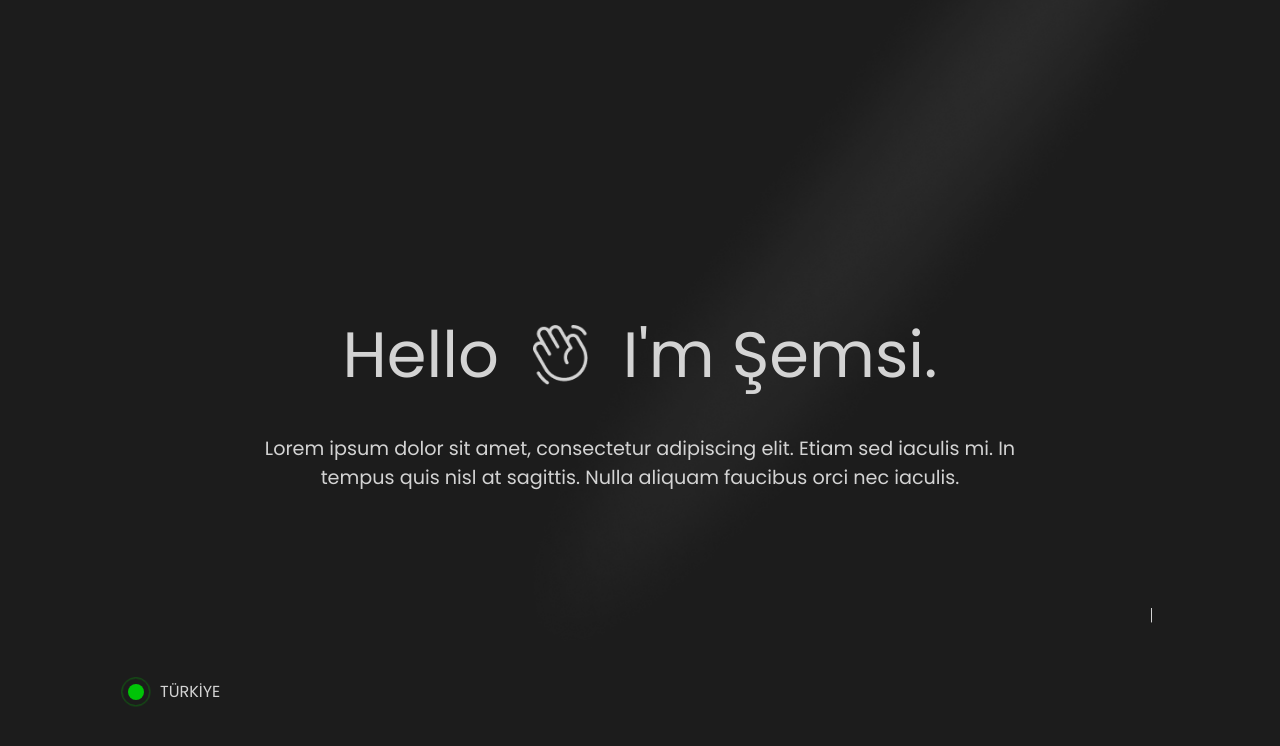
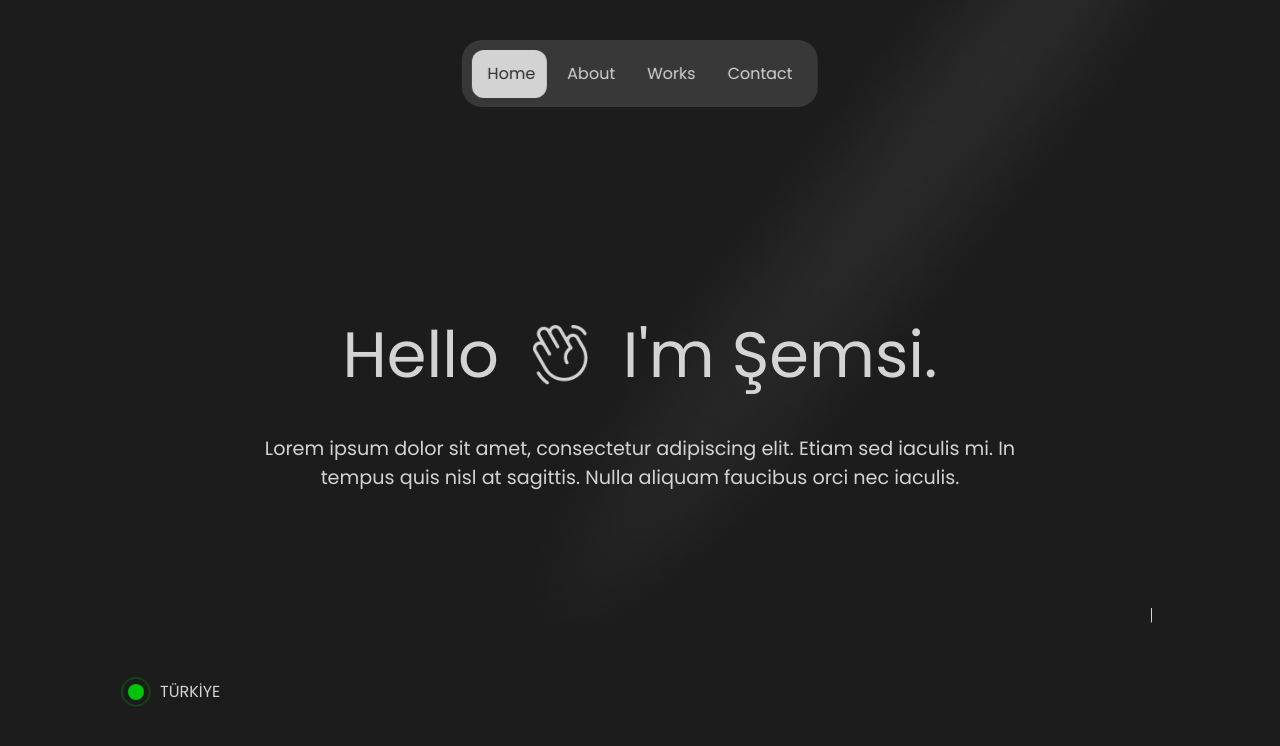
Before and after one commit to semsi-gungor/personal-portfolio, a Next.js app: page / in a window 1280 px wide. Shown: the top 746 px of the page. Built offline with nearby package versions, Linux system fonts and the light colour scheme.

Commit message:
chore: add navbar to layout

```diff
--- a/src/app/layout.tsx
+++ b/src/app/layout.tsx
@@ -1,6 +1,7 @@
 import type { Metadata } from "next";
 import { Poppins } from "next/font/google";
 import "./globals.css";
+import Navbar from "@/components/Navbar";
 
 const font = Poppins({
   subsets: ["latin"],
@@ -23,6 +24,7 @@ export default function RootLayout({
         className={font.className}
         style={{ backgroundColor: "var(--dark)" }}
       >
+        <Navbar />
         {children}
       </body>
     </html>
--- a/src/components/Navbar/styles.module.scss
+++ b/src/components/Navbar/styles.module.scss
@@ -25,7 +25,7 @@ $padding: 0.6rem;
       gap: 8px;
       align-items: center;
       justify-content: center;
-      color: $lightest;
+      color: var(--lighter);
       padding-inline: 1rem;
       padding-block: 0.75rem;
       cursor: pointer;
```
